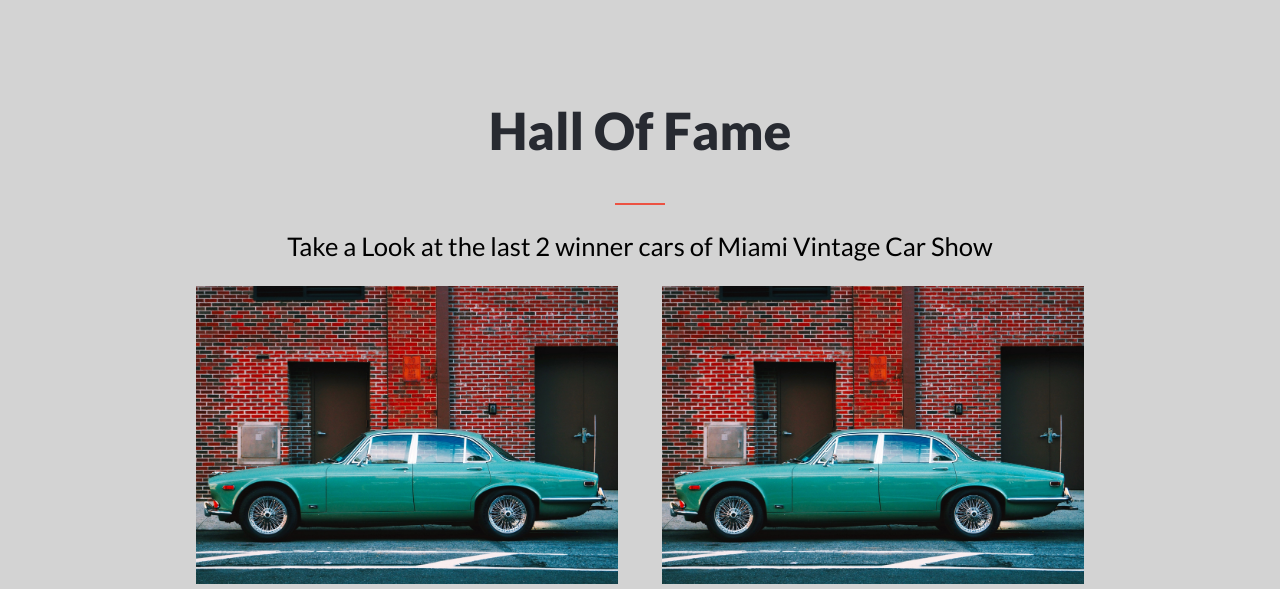
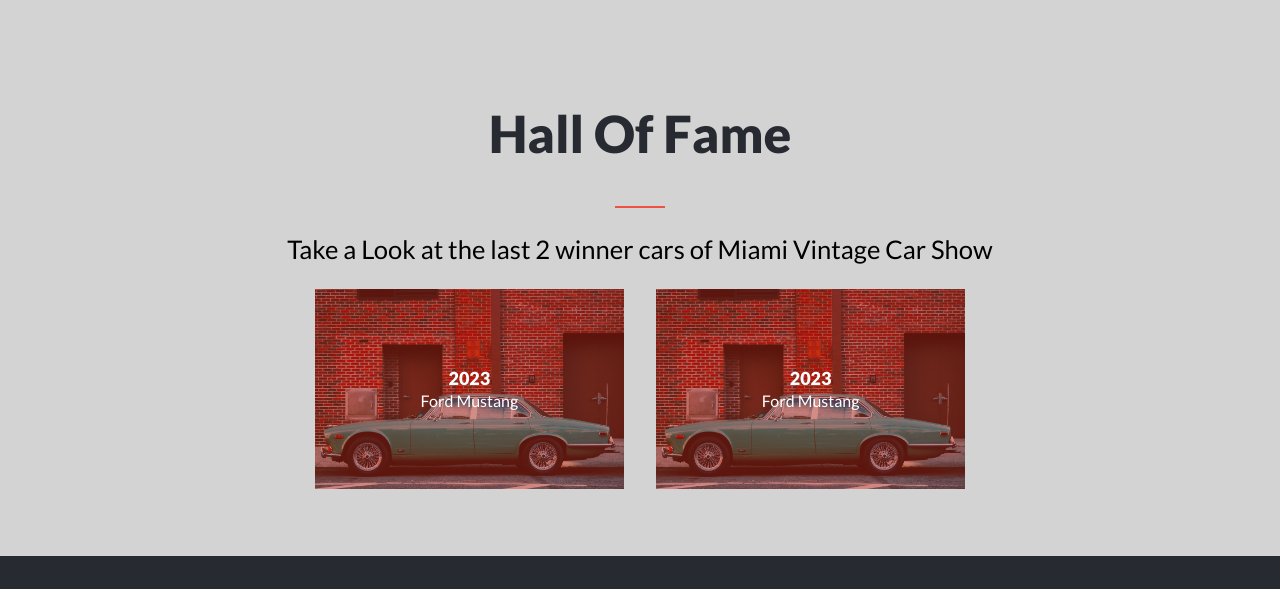
Before and after one commit to hamidazim321/Microverse-Capstone-1, a website with bundled scripts: page About.html in a window 1280 px wide. Shown: the part 1780-2369 px from the top of the page. Built offline with nearby package versions, Linux system fonts and the light colour scheme; a web font is replaced by a local one.

Commit message:
Put a red layer on top of the winner cars on About page

```diff
--- a/About.html
+++ b/About.html
@@ -45,7 +45,7 @@
   </nav>
 
   <section class="About-Headline">
-    <p class="Headline-title">Hello! Car Enthusiasts</p>
+    <p class="Headline-greeting">Hello! Car Enthusiasts</p>
     <h1 class="h1-mobile About-Headline-title">Miami Vintage Car Show</h1>
     <article>
       Welcome to the Miami Vintage Car Show, where automotive
@@ -74,8 +74,16 @@
     <span class="title-underline"></span>
     <p>Take a Look at the last 2 winner cars of Miami Vintage Car Show</p>
     <div class="winner-cars">
-      <img src="Images/car-desktop.jpg" alt="Vintage Car">
-      <img src="Images/car-desktop.jpg" alt="Vintage Car">
+      <div class="car-img">
+        <div class="car-name">
+          <p class="fc-white">2023 <br> <span>Ford Mustang</span></p>
+        </div>
+      </div>
+      <div class="car-img">
+        <div class="car-name">
+          <p class="fc-white">2023 <br> <span>Ford Mustang</span></p>
+        </div>
+      </div>
     </div>
   </section>
   <footer class="Home-footer bg-dark">
--- a/style.css
+++ b/style.css
@@ -122,11 +122,20 @@
   background-size: cover;
 }
 
+.Headline-greeting {
+  color: #8f0f01;
+  margin-bottom: 0;
+  font-size: 5vw;
+}
+
 .Headline-title {
   font-family: 'Cocogoose Pro Letterpress', sans-serif;
-  color: rgb(153, 17, 17);
   margin-bottom: 0;
   font-size: 5vw;
+  background: url('Images/Headline-bg.jpg') repeat;
+  background-clip: text;
+  -webkit-background-clip: text;
+  color: transparent;
 }
 
 .Headline article,
@@ -397,8 +406,11 @@
 
 .About-Headline-title {
   font-family: 'Cocogoose Pro Letterpress', sans-serif;
-  color: rgb(153, 17, 17);
   margin-top: 0;
+  background: url('Images/Headline-bg.jpg') repeat;
+  background-clip: text;
+  -webkit-background-clip: text;
+  color: transparent;
 }
 
 .CC-summit {
@@ -424,17 +436,42 @@
   width: 80%;
 }
 
+
 .winner-cars {
   display: flex;
-  flex-direction: column;
-  gap: 30px;
-  justify-content: center;
+  gap: 5%;
+  flex-direction: row;
+  align-items: center;
+  width: 320px;
+  height: 105px;
 }
 
-.winner-cars img {
-  width: 100%;
+.car-img {
+  width: 320px;
+  height: 105px;
+  background-image: url('Images/car-desktop.jpg');
+  background-size: 100%;
+  background-repeat: no-repeat;
 }
 
+.car-name {
+  display: flex;
+  flex-direction: column;
+  justify-content: center;
+  background-color: rgba(172, 32, 17, 0.5);
+  position: relative;
+  height: 100%;
+}
+
+.car-name p {
+  font-weight: 600;
+  font-size: medium;
+}
+
+.car-name p span {
+  font-weight: normal;
+  font-size: small;
+}
 @media only screen and (min-width: 768px) {
   .logo {
     width: 40px;
@@ -744,8 +781,11 @@
 
   .About-Headline-title {
     font-family: 'Cocogoose Pro Letterpress', sans-serif;
-    color: rgb(153, 17, 17);
     text-align: center;
+    background: url('Images/Headline-bg.jpg') repeat;
+    background-clip: text;
+    -webkit-background-clip: text;
+    color: transparent;
   }
 
   .About-Headline article {
@@ -784,9 +824,34 @@
     gap: 5%;
     flex-direction: row;
     align-items: center;
+    width: 650px;
+    height: 200px;
   }
 
-  .winner-cars img {
-    width: 47%;
+  .car-img {
+    width: 650px;
+    height: 200px;
+    background-image: url('Images/car-desktop.jpg');
+    background-size: 100%;
+    background-repeat: no-repeat;
   }
+
+  .car-name {
+    display: flex;
+    flex-direction: column;
+    justify-content: center;
+    background-color: rgba(172, 32, 17, 0.5);
+    position: relative;
+  }
+
+  .car-name p {
+    font-weight: 600;
+    font-size: large;
+  }
+
+  .car-name p span {
+    font-weight: normal;
+    font-size: medium;
+  }
+
 }
```
Also changed, not shown: index.html (+6 -6 lines), Images/Headline-bg.jpg (added).
